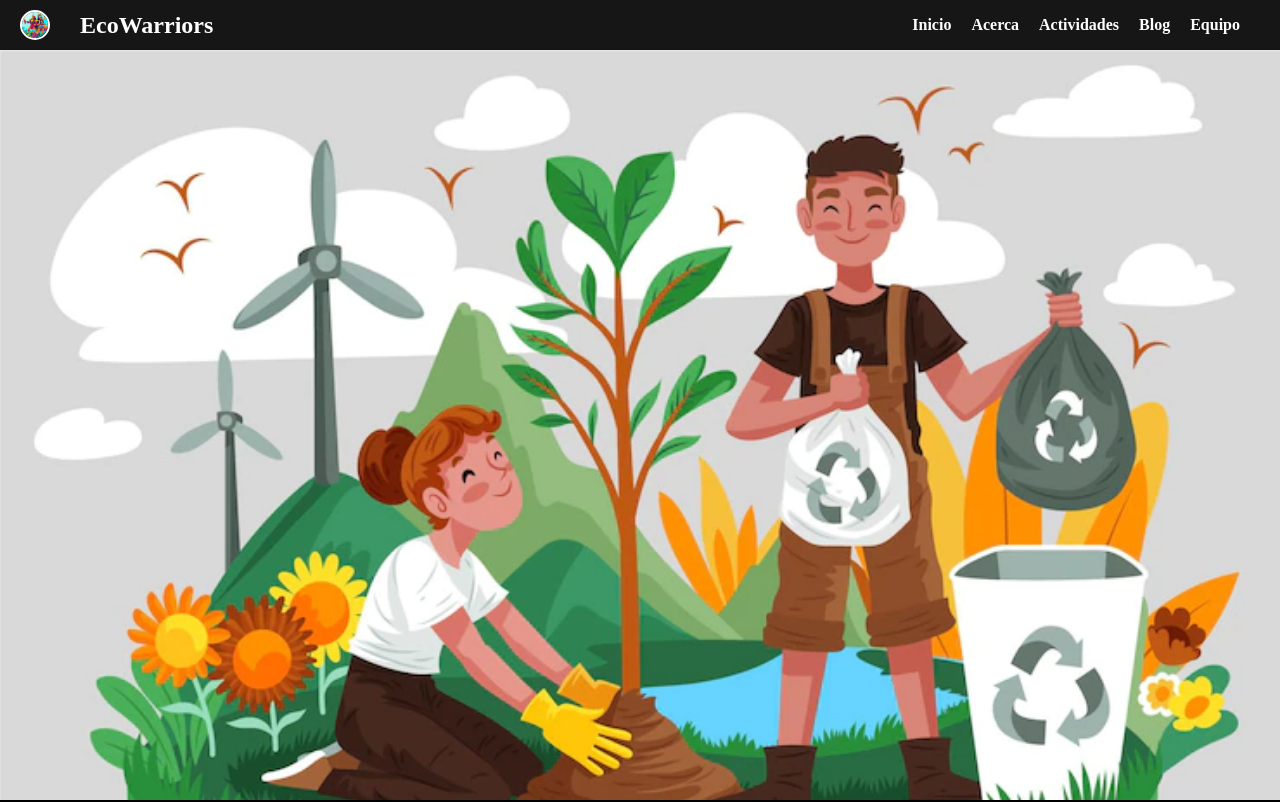
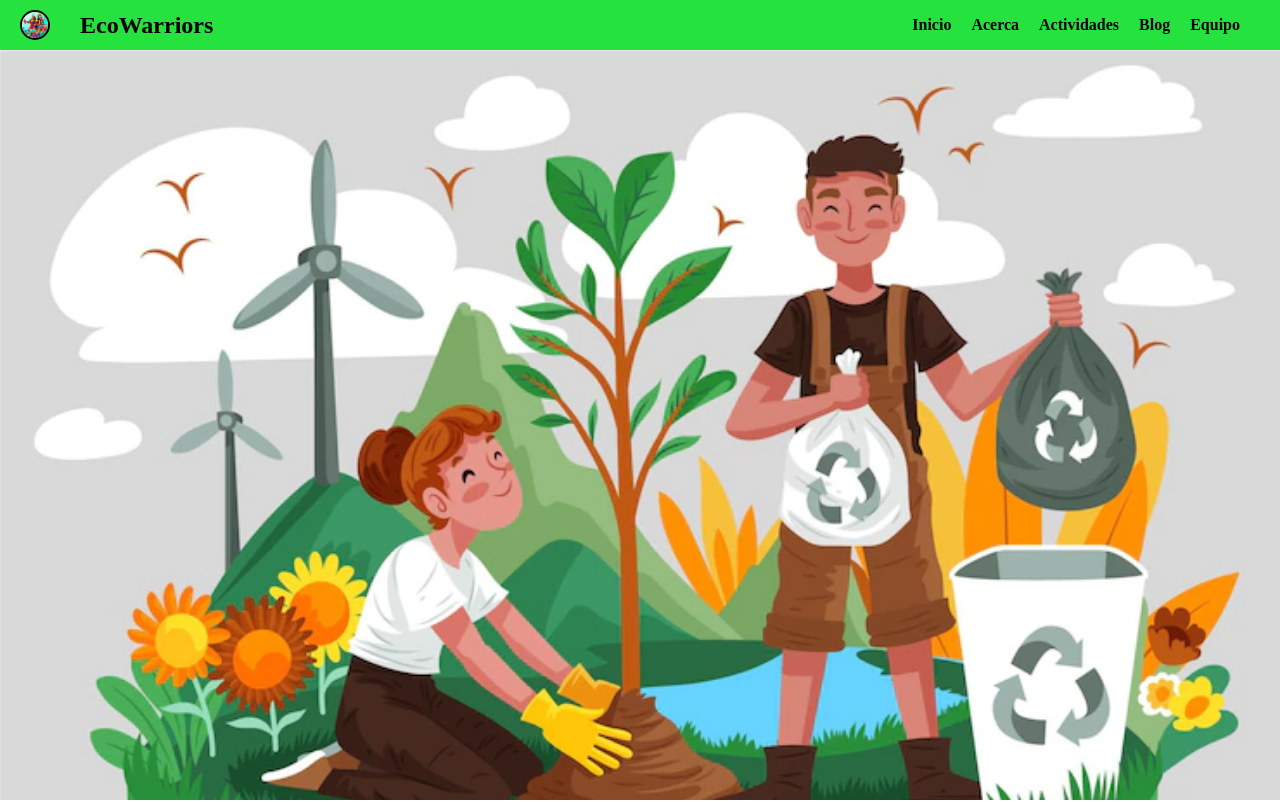
Before and after one commit to franqcGh/ecowarriors, a plain HTML site: page index.html in a window 1280 px wide. Shown: the top 802 px of the page. Drawn offline with Linux system fonts and the light colour scheme.

Commit message:
color according to theme and sandwitch navbar

```diff
--- a/index.html
+++ b/index.html
@@ -18,12 +18,16 @@
         </a>
 
         <nav>
-            <ul>
+            <div class="menuIcon">
+                <label for="checkbox">&#9776;</label>
+            </div>
+
+            <ul class="menu">
                 <li><a href="/">Inicio</a></li>
                 <li><a href="#aboutUs">Acerca</a></li>
                 <li><a href="#">Actividades</a></li>
                 <li><a href="#">Blog</a></li>
-                <li><a href="team.html">Equipo</a></li>
+                <li><a href="#">Equipo</a></li>
             </ul>
         </nav>
     </header>
--- a/style.css
+++ b/style.css
@@ -7,9 +7,17 @@
 }
 
 :root {
-    --main: #000;
-    --contrast: #161616;
-    --font: #fff;
+    --main: #ffffff;
+    --contrast: #25e23e;
+    --font: #000000;
+}
+
+@media (prefers-color-scheme: dark) {
+    :root {
+        --main: #000;
+        --contrast: #161616;
+        --font: #fff;
+    }
 }
 
 html {
@@ -115,17 +123,55 @@ header {
 
         /*** NAV ***/
 
-header nav ul {
+.menuIcon {
+    position: relative;
+    font-weight: 700;
+    font-size: 2rem;
+}
+
+.menu {
+    position: absolute;
+    top: 50px;
+    right: -5px;
+    z-index: 9999;
+    visibility: hidden;
+    opacity: 0;
+    transition-delay: 0.5s;
     display: flex;
+    flex-direction: column;
     gap: 2rem;
 }
 
-/* @media (min-width: 768px) {
-    header nav ul {
-        display: flex;
-        gap: 2rem;
+.menu li {
+    text-align: right;
+}
+
+nav:hover {
+    cursor: pointer;
+}
+
+nav:hover .menu {
+    visibility: visible;
+    opacity: 1;
+    transition-delay: 0.3s;
+}
+
+.menu:hover {
+    visibility: visible;
+}
+
+@media (min-width: 768px) {
+    .menuIcon {
+        display: none;
     }
-} */
+
+    .menu {
+        position: static;
+        visibility: visible;
+        opacity: 1;
+        flex-direction: row;
+    }
+}
 
     /** HERO **/
 
```
